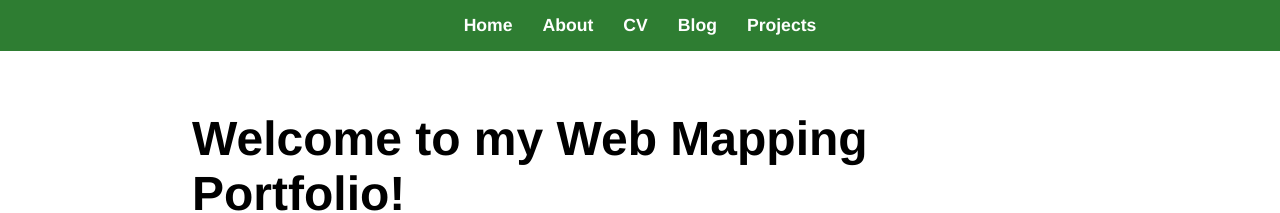
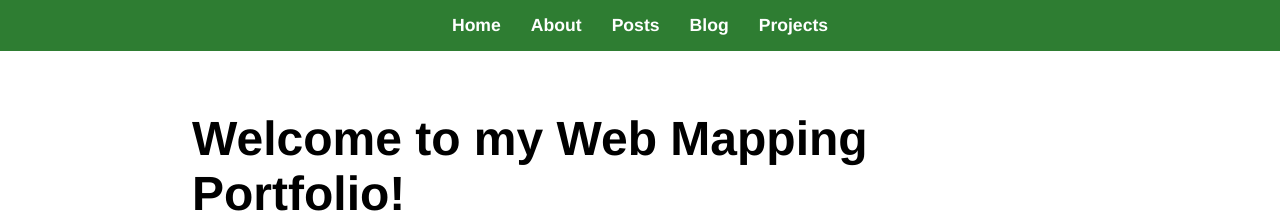
Before and after one commit to brittcerny/brittcerny.github.io, a Jekyll site: the page built from index.md, in a window 1280 px wide. Shown: the top 213 px of the page. Built offline with Jekyll 4.4.1, drawn with Linux system fonts in a browser that asks for light colours; our own code applies the rules of GitHub Pages for plain Markdown files; Markdown is read by kramdown in place of the engine named in the settings.

Commit message:
Change 'CV' link to 'Posts' in navigation

```diff
--- a/_layouts/default.html
+++ b/_layouts/default.html
@@ -10,7 +10,7 @@
 	    		<ul>
 	        		<li><a href="/">Home</a></li>
 		        	<li><a href="/about">About</a></li>
-	        		<li><a href="/posts">CV</a></li>
+	        		<li><a href="/posts">Posts</a></li>
 	        		<li><a href="/blog">Blog</a></li>
 					<li><a href="/project">Projects</a></li>
 	    		</ul>
```
